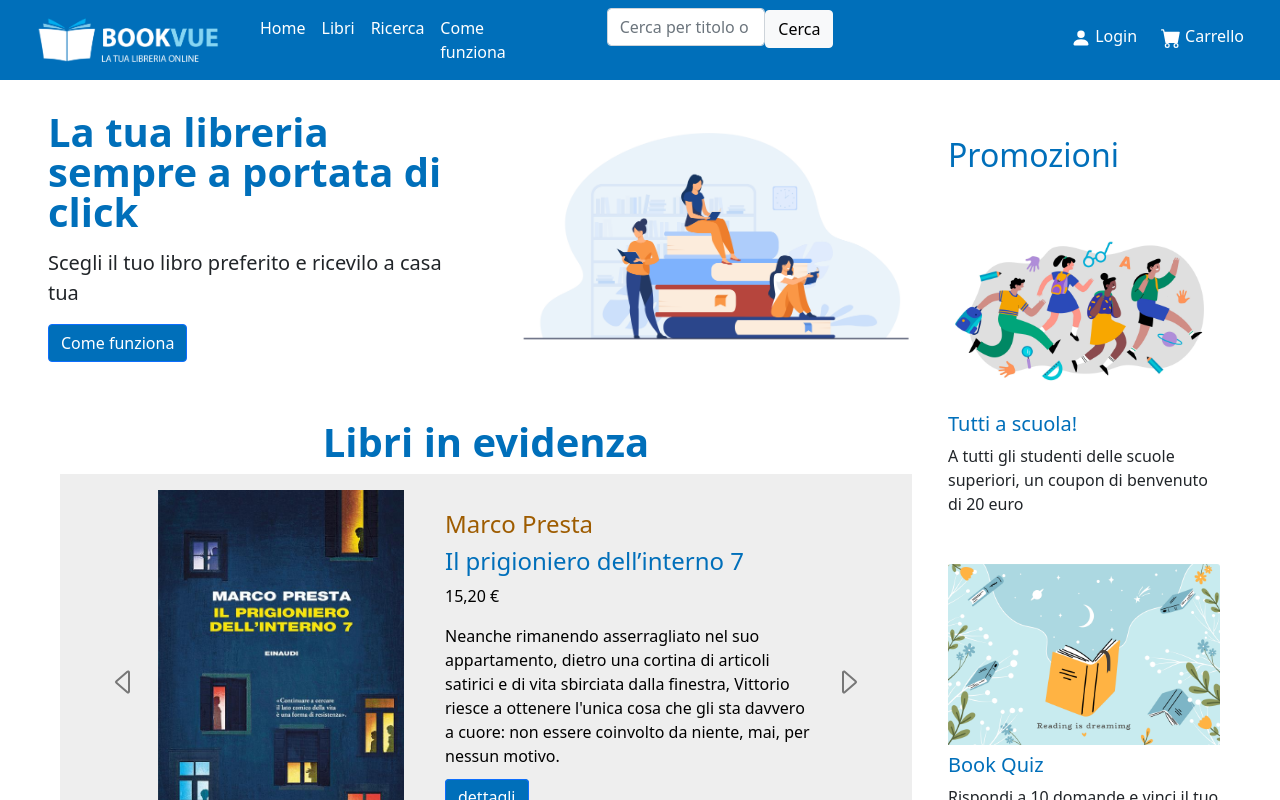
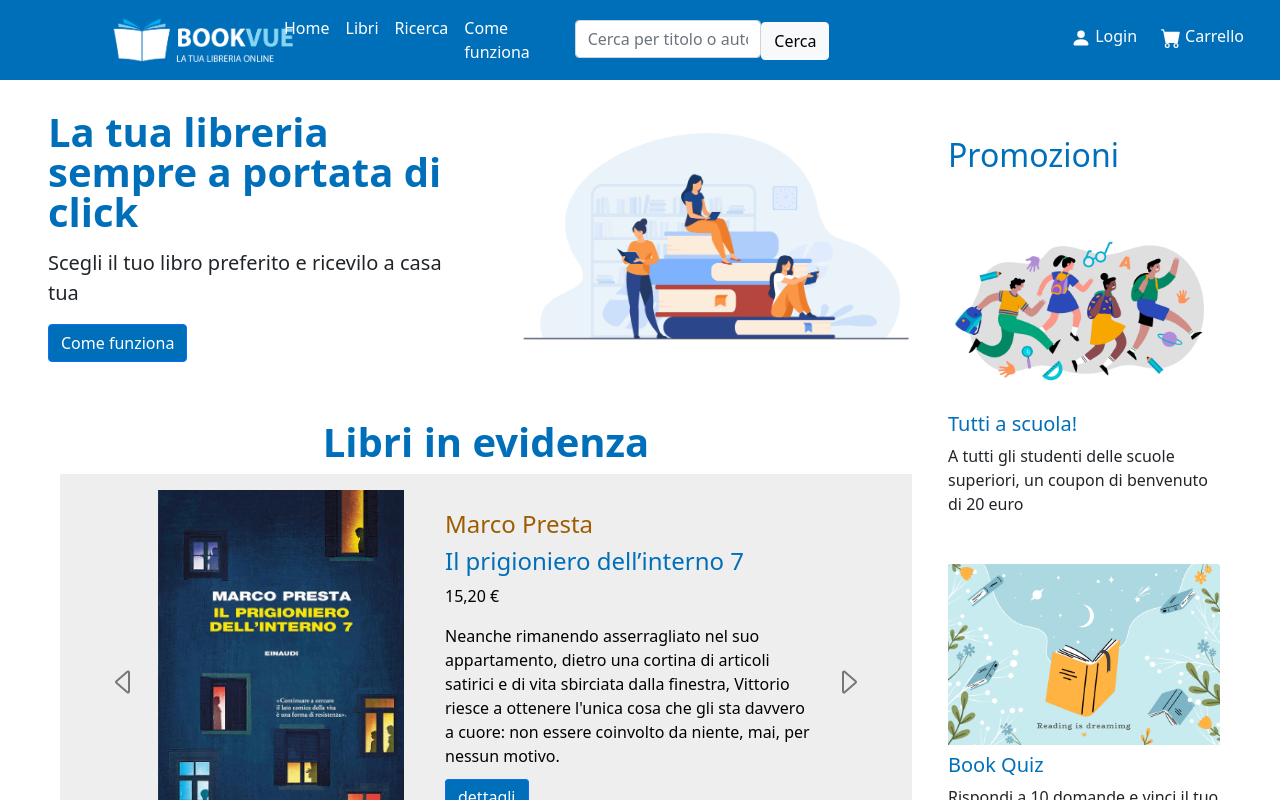
Before and after one commit to emace77/progettoGLM, a Vue app: page / in a window 1280 px wide. Shown: the top 800 px of the page. Built offline with nearby package versions, Linux system fonts and the light colour scheme.

Commit message:
search nav2b

```diff
--- a/src/components/NavBar.vue
+++ b/src/components/NavBar.vue
@@ -2,6 +2,7 @@
 <template>
   <nav class="navbar navbar-expand-lg">
     <div class="container-fluid ps-0 ps-lg-3">
+      <div class="col-1">
         <button
           class="navbar-toggler p-0"
           type="button"
@@ -27,10 +28,13 @@
             </svg>
           </span>
         </button>
+      </div>
+      <div class="col-2">
         <a class="navbar-brand me-0" href="#"
         ><img src="../assets/images/bookvue_white.png" alt="logo bookshop" />
       </a>
-      <div class="collapse navbar-collapse ms-4" id="navbarSupportedContent">
+      </div>
+      <div class="collapse navbar-collapse ms-4 col-12 col-lg-4" id="navbarSupportedContent">
         <ul class="navbar-nav mb-2 mb-lg-0">
           <li class="nav-item">
             <router-link :to="{ name: 'home' }" class="nav-link"
@@ -52,12 +56,12 @@
               >Come funziona</router-link
             >
           </li>
-          <li class="ms-5">
+        </ul>
+      </div>
+      <div class="col-5">
         <label for="searchNav" class="form-label d-none">Inserisci il titolo o l'autore</label>
         <input v-model="searchQuery" id="searchNav" class="form-control w-50 d-inline" type="text" placeholder="Cerca per titolo o autore" />
         <button @click="search" class="btn btn-light">Cerca</button>
-          </li>
-        </ul>
       </div>
     </div>
   </nav>
```
Lines whose indentation alone changed are shown as unchanged.
